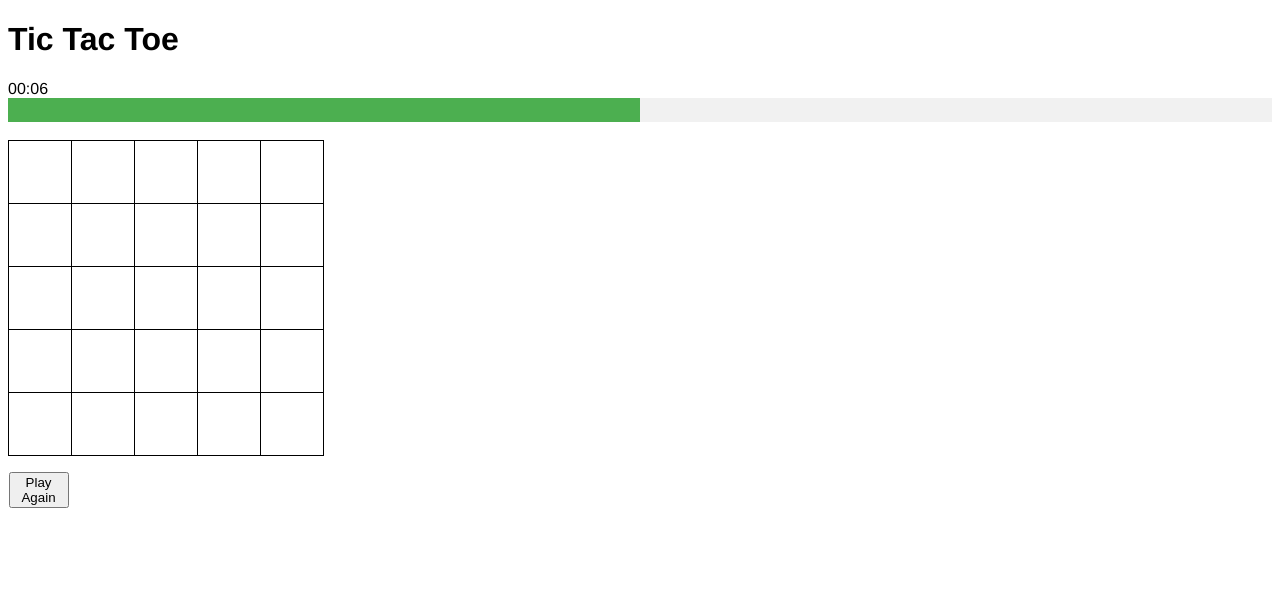
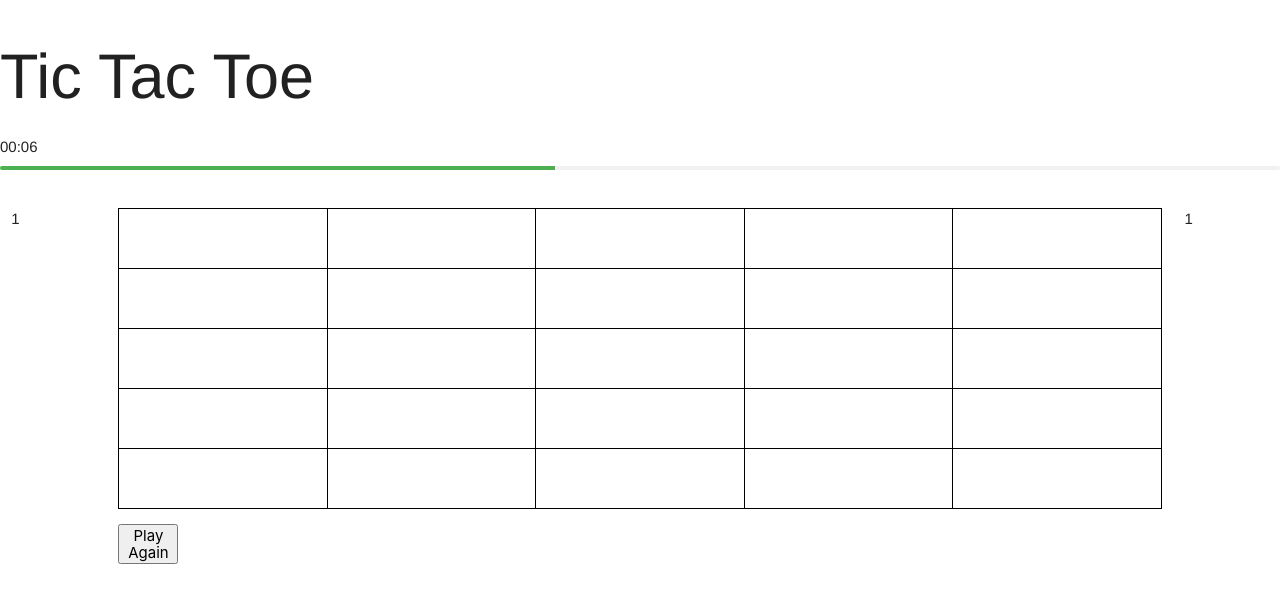
Before and after one commit to annaploeger/WebApplications, a website built with Parcel: page index.html in a window 1280 px wide. Built offline with nearby package versions, Linux system fonts and the light colour scheme.

Commit message:
assignment 3

```diff
--- a/index.html
+++ b/index.html
@@ -1,29 +1,40 @@
 <!DOCTYPE html>
 <html>
+  <head>
+    <title>TicTacToe</title>
+    <meta charset="UTF-8" />
+    <link rel="stylesheet" type="text/css" href="src/tic.css" />
 
-<head>
-    <title>TicTacToe</title>
-    <meta charset="UTF-8"/>
-    <link rel="stylesheet" type="text/css" href="src/tic.css">
-</head>
+    <!-- Compiled and minified CSS -->
+    <link
+      rel="stylesheet"
+      href="https://cdnjs.cloudflare.com/ajax/libs/materialize/1.0.0/css/materialize.min.css"
+    />
 
+    <!-- Compiled and minified JavaScript -->
+    <script src="https://cdnjs.cloudflare.com/ajax/libs/materialize/1.0.0/js/materialize.min.js"></script>
+  </head>
 
-<body>
+  <body>
+    <h1>Tic Tac Toe</h1>
+    <div id="timer"></div>
 
-<h1> Tic Tac Toe</h1>
-<div id="timer"></div>
-<div class="light-grey">
-    <div id="myBar" class="progress-green" style="height:24px;width:"></div>
-</div>
-<br/>
-<div id="board">
+    <!-- <div class="light-grey">
+      <div id="myBar" class="progress-green" style="height:24px;width:"></div>
+    </div>-->
 
-</div>
+    <div class="progress">
+      <div id="myBar" class="determinate" style="width: 70%"></div>
+    </div>
 
-<script src="./src/tic.js">
+    <br />
 
-</script>
+    <div class="row">
+      <div class="col s1">1</div>
+      <div class="col s10" id="board"></div>
+      <div class="col s1">1</div>
+    </div>
 
-</body>
-
+    <script src="./src/tic.js"></script>
+  </body>
 </html>
--- a/src/tic.css
+++ b/src/tic.css
@@ -29,12 +29,14 @@
   background-color: rgb(250, 128, 114);
 }
 
-.light-grey {
+.progress {
+  /*light-grey*/
   color: #000 !important;
   background-color: #f1f1f1 !important;
 }
 
-.progress-green {
+.determinate {
+  /*progress-green*/
   color: #fff !important;
   background-color: #4caf50 !important;
 }
```
